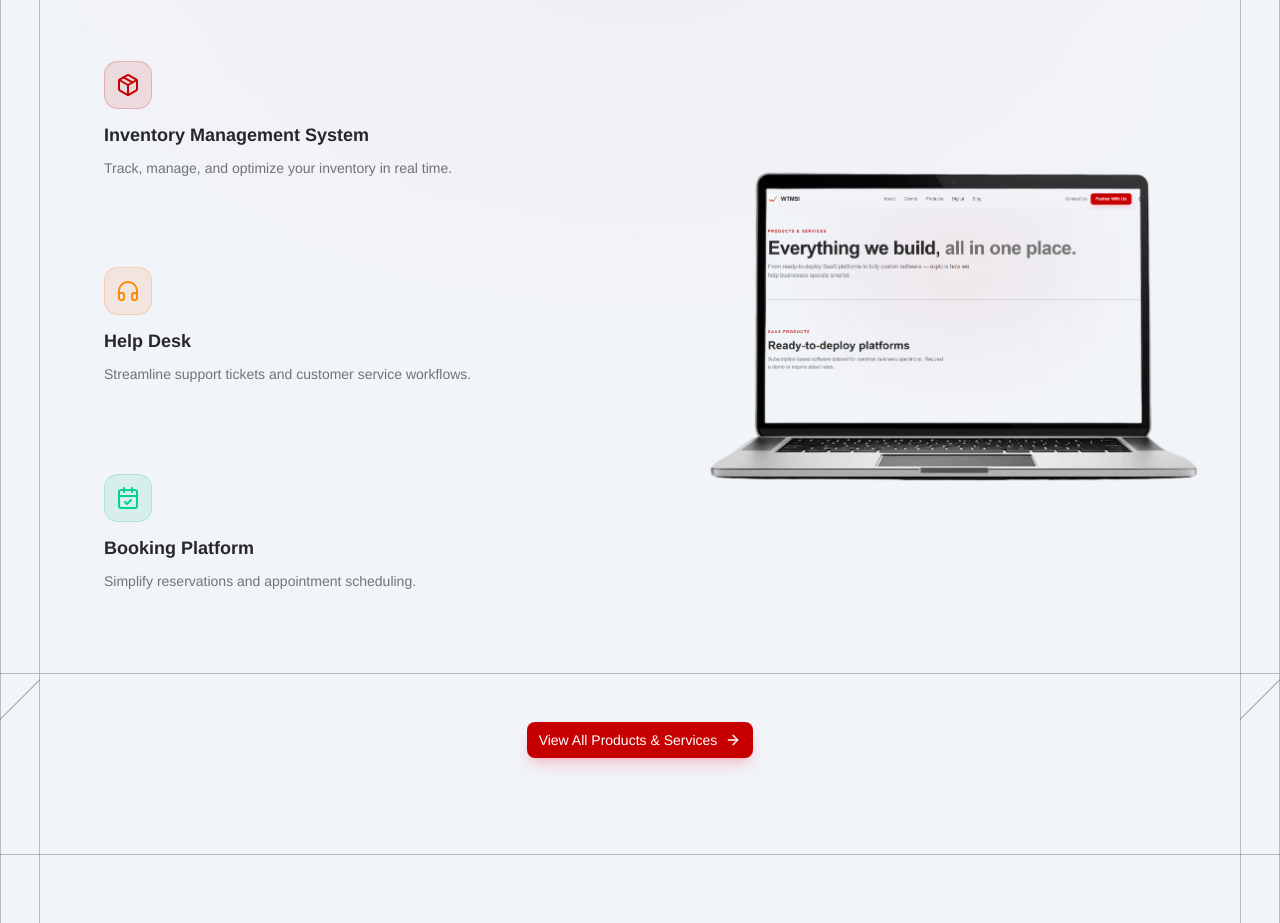
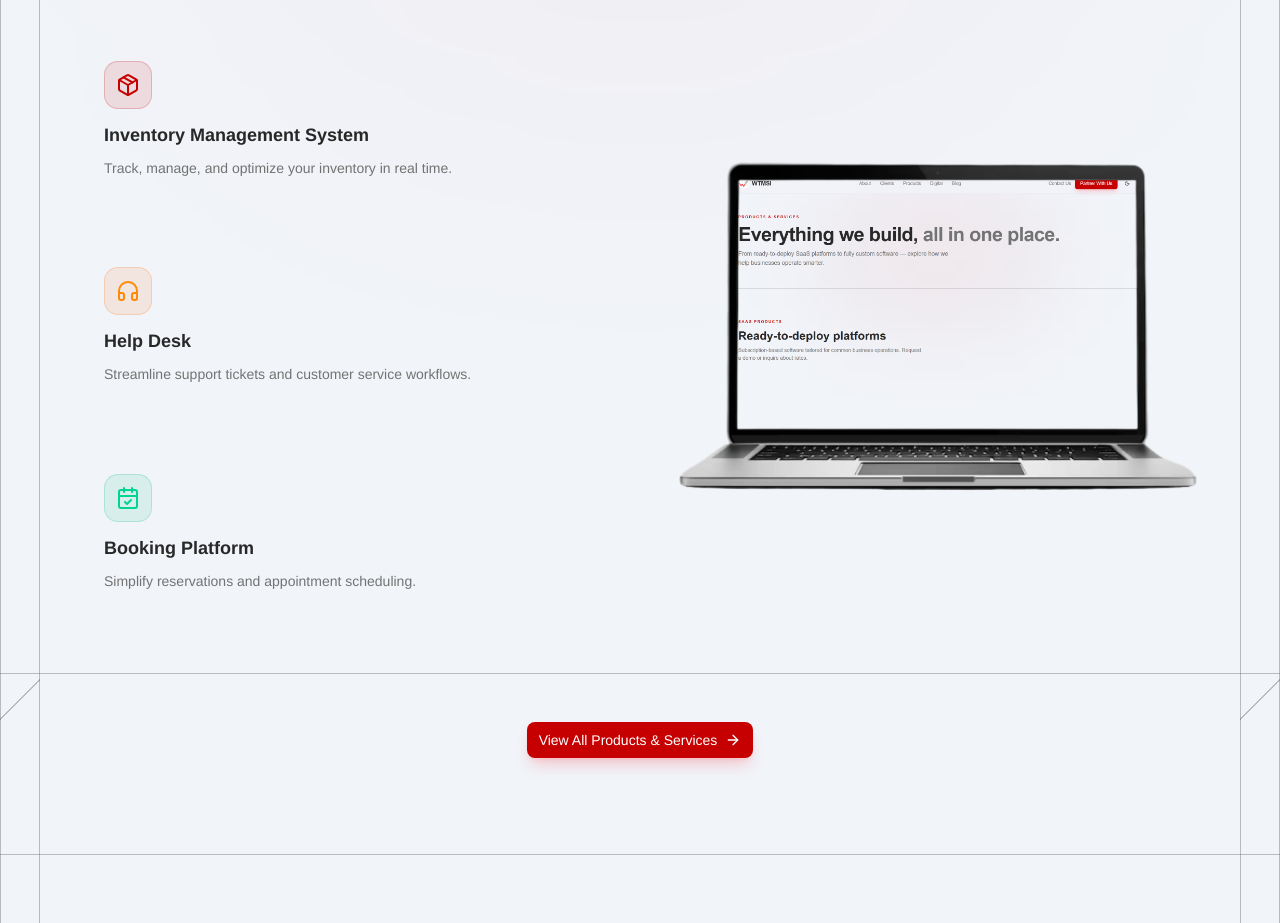
Before and after one commit to wtklhub/WTMSI, a Next.js app: page / in a window 1280 px wide. Shown: the part 2900-3823 px from the top of the page. Built offline with nearby package versions, Linux system fonts and the light colour scheme.

Commit message:
adjusted mock up

```diff
--- a/src/components/landing/products.tsx
+++ b/src/components/landing/products.tsx
@@ -108,15 +108,16 @@ export function ProductSections() {
           </div>
 
           {/* Right: Laptop mock-up */}
-          <div className="flex-1 relative w-full max-w-md lg:max-w-lg">
-            {/* Laptop frame (transparent screen area) */}
+            <div className="flex-1 relative w-full max-w-xl lg:max-w-2xl">
+              {/* Laptop frame */}
               <img
                 src="/images/laptop-frame.png"
                 alt="Laptop Mockup"
                 className="w-full h-auto relative z-10"
               />
+
               {/* Screen overlay */}
-            <div className="absolute top-[14%] left-[14%] w-[74%] h-[70%] overflow-hidden rounded-md shadow-inner">
+              <div className="absolute top-[14%] left-[12%] w-[76%] h-[65%] overflow-hidden rounded-md shadow-inner">
                 <img
                   src={demoScreens[currentScreen]}
                   alt={`Demo ${currentScreen + 1}`}
```
Lines whose indentation alone changed are shown as unchanged.
